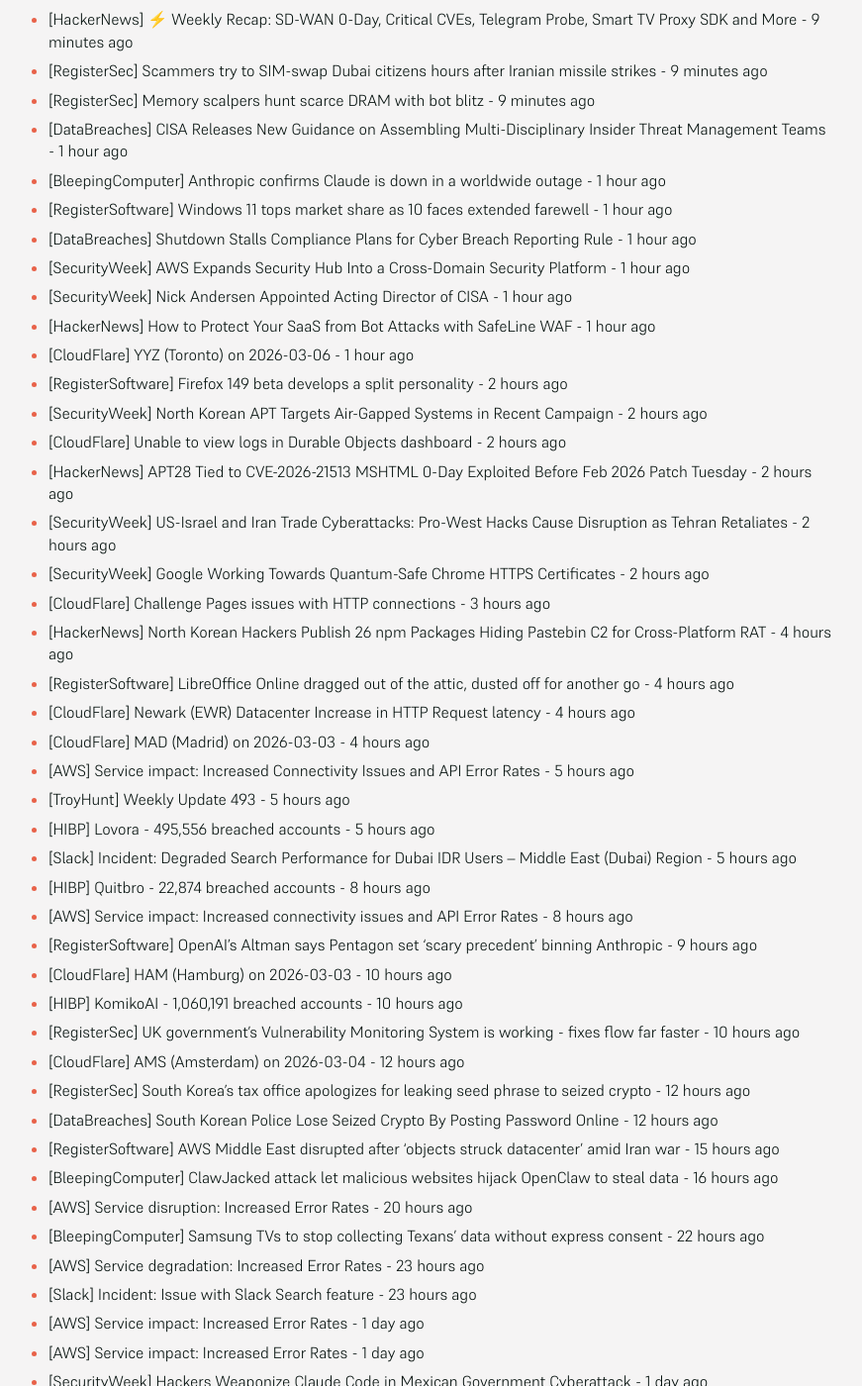
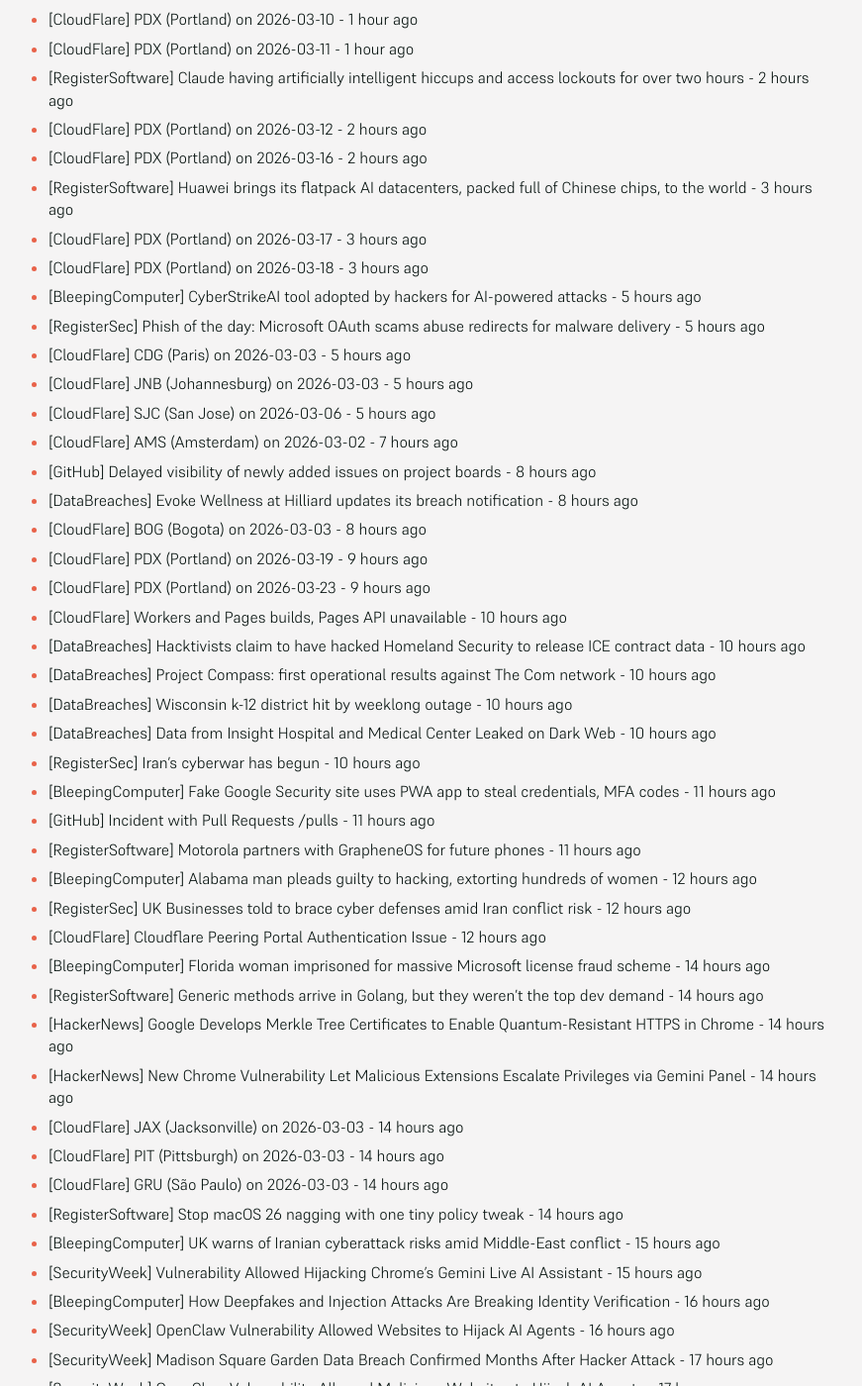
Before and after one commit to SecOpsNews/news, a Jekyll site: the page built from index.md, in a window 1280 px wide and 1400 px high, scrolled down 354 px. Shown: the whole window at 99% size, without its empty margins (215-1086 px from the left). Built offline with Jekyll 4.4.1, drawn with Linux system fonts in a browser that asks for light colours; some of the changed text lies outside the part shown.

Commit message:
New Feed

```diff
--- a/index.md
+++ b/index.md
@@ -9,62 +9,101 @@ description: Latest Updates
 
 <!-- SecOps start -->
 
-- [SecurityWeek] Madison Square Garden Data Breach Confirmed Months After Hacker Attack - 9 minutes ago
-- [SecurityWeek] OpenClaw Vulnerability Allowed Malicious Websites to Hijack AI Agents - 9 minutes ago
-- [RegisterSoftware] SAP writes $480M check to finally end IP legal spat with Teradata - 9 minutes ago
-- [HackerNews] ⚡ Weekly Recap: SD-WAN 0-Day, Critical CVEs, Telegram Probe, Smart TV Proxy SDK and More - 9 minutes ago
-- [RegisterSec] Scammers try to SIM-swap Dubai citizens hours after Iranian missile strikes - 9 minutes ago
-- [RegisterSec] Memory scalpers hunt scarce DRAM with bot blitz - 9 minutes ago
-- [DataBreaches] CISA Releases New Guidance on Assembling Multi-Disciplinary Insider Threat Management Teams - 1 hour ago
-- [BleepingComputer] Anthropic confirms Claude is down in a worldwide outage - 1 hour ago
-- [RegisterSoftware] Windows 11 tops market share as 10 faces extended farewell - 1 hour ago
-- [DataBreaches] Shutdown Stalls Compliance Plans for Cyber Breach Reporting Rule - 1 hour ago
-- [SecurityWeek] AWS Expands Security Hub Into a Cross-Domain Security Platform - 1 hour ago
-- [SecurityWeek] Nick Andersen Appointed Acting Director of CISA - 1 hour ago
-- [HackerNews] How to Protect Your SaaS from Bot Attacks with SafeLine WAF - 1 hour ago
-- [CloudFlare] YYZ (Toronto) on 2026-03-06 - 1 hour ago
-- [RegisterSoftware] Firefox 149 beta develops a split personality - 2 hours ago
-- [SecurityWeek] North Korean APT Targets Air-Gapped Systems in Recent Campaign - 2 hours ago
-- [CloudFlare] Unable to view logs in Durable Objects dashboard - 2 hours ago
-- [HackerNews] APT28 Tied to CVE-2026-21513 MSHTML 0-Day Exploited Before Feb 2026 Patch Tuesday - 2 hours ago
-- [SecurityWeek] US-Israel and Iran Trade Cyberattacks: Pro-West Hacks Cause Disruption as Tehran Retaliates - 2 hours ago
-- [SecurityWeek] Google Working Towards Quantum-Safe Chrome HTTPS Certificates - 2 hours ago
-- [CloudFlare] Challenge Pages issues with HTTP connections - 3 hours ago
-- [HackerNews] North Korean Hackers Publish 26 npm Packages Hiding Pastebin C2 for Cross-Platform RAT - 4 hours ago
-- [RegisterSoftware] LibreOffice Online dragged out of the attic, dusted off for another go - 4 hours ago
-- [CloudFlare] Newark (EWR) Datacenter Increase in HTTP Request latency - 4 hours ago
-- [CloudFlare] MAD (Madrid) on 2026-03-03 - 4 hours ago
-- [AWS] Service impact: Increased Connectivity Issues and API Error Rates - 5 hours ago
-- [TroyHunt] Weekly Update 493 - 5 hours ago
-- [HIBP] Lovora - 495,556 breached accounts - 5 hours ago
-- [Slack] Incident: Degraded Search Performance for Dubai IDR Users – Middle East (Dubai) Region - 5 hours ago
-- [HIBP] Quitbro - 22,874 breached accounts - 8 hours ago
-- [AWS] Service impact: Increased connectivity issues and API Error Rates - 8 hours ago
-- [RegisterSoftware] OpenAI’s Altman says Pentagon set ‘scary precedent’ binning Anthropic - 9 hours ago
-- [CloudFlare] HAM (Hamburg) on 2026-03-03 - 10 hours ago
-- [HIBP] KomikoAI - 1,060,191 breached accounts - 10 hours ago
-- [RegisterSec] UK government's Vulnerability Monitoring System is working - fixes flow far faster - 10 hours ago
-- [CloudFlare] AMS (Amsterdam) on 2026-03-04 - 12 hours ago
-- [RegisterSec] South Korea’s tax office apologizes for leaking seed phrase to seized crypto - 12 hours ago
-- [DataBreaches] South Korean Police Lose Seized Crypto By Posting Password Online - 12 hours ago
-- [RegisterSoftware] AWS Middle East disrupted after ‘objects struck datacenter’ amid Iran war - 15 hours ago
-- [BleepingComputer] ClawJacked attack let malicious websites hijack OpenClaw to steal data - 16 hours ago
-- [AWS] Service disruption: Increased Error Rates - 20 hours ago
-- [BleepingComputer] Samsung TVs to stop collecting Texans’ data without express consent - 22 hours ago
-- [AWS] Service degradation: Increased Error Rates - 23 hours ago
-- [Slack] Incident: Issue with Slack Search feature - 23 hours ago
+- [CloudFlare] LIS (Lisbon) on 2026-03-04 - 26 minutes ago
+- [CloudFlare] PDX (Portland) on 2026-03-09 - 26 minutes ago
+- [RegisterSec] Gamers furious as Brit studio Cloud Imperium quietly admits to data breach - 1 hour ago
+- [CloudFlare] PDX (Portland) on 2026-03-10 - 1 hour ago
+- [CloudFlare] PDX (Portland) on 2026-03-11 - 1 hour ago
+- [RegisterSoftware] Claude having artificially intelligent hiccups and access lockouts for over two hours - 2 hours ago
+- [CloudFlare] PDX (Portland) on 2026-03-12 - 2 hours ago
+- [CloudFlare] PDX (Portland) on 2026-03-16 - 2 hours ago
+- [RegisterSoftware] Huawei brings its flatpack AI datacenters, packed full of Chinese chips, to the world - 3 hours ago
+- [CloudFlare] PDX (Portland) on 2026-03-17 - 3 hours ago
+- [CloudFlare] PDX (Portland) on 2026-03-18 - 3 hours ago
+- [BleepingComputer] CyberStrikeAI tool adopted by hackers for AI-powered attacks - 5 hours ago
+- [RegisterSec] Phish of the day: Microsoft OAuth scams abuse redirects for malware delivery - 5 hours ago
+- [CloudFlare] CDG (Paris) on 2026-03-03 - 5 hours ago
+- [CloudFlare] JNB (Johannesburg) on 2026-03-03 - 5 hours ago
+- [CloudFlare] SJC (San Jose) on 2026-03-06 - 5 hours ago
+- [CloudFlare] AMS (Amsterdam) on 2026-03-02 - 7 hours ago
+- [GitHub] Delayed visibility of newly added issues on project boards - 8 hours ago
+- [DataBreaches] Evoke Wellness at Hilliard updates its breach notification - 8 hours ago
+- [CloudFlare] BOG (Bogota) on 2026-03-03 - 8 hours ago
+- [CloudFlare] PDX (Portland) on 2026-03-19 - 9 hours ago
+- [CloudFlare] PDX (Portland) on 2026-03-23 - 9 hours ago
+- [CloudFlare] Workers and Pages builds, Pages API unavailable - 10 hours ago
+- [DataBreaches] Hacktivists claim to have hacked Homeland Security to release ICE contract data - 10 hours ago
+- [DataBreaches] Project Compass: first operational results against The Com network - 10 hours ago
+- [DataBreaches] Wisconsin k-12 district hit by weeklong outage - 10 hours ago
+- [DataBreaches] Data from Insight Hospital and Medical Center Leaked on Dark Web - 10 hours ago
+- [RegisterSec] Iran's cyberwar has begun - 10 hours ago
+- [BleepingComputer] Fake Google Security site uses PWA app to steal credentials, MFA codes - 11 hours ago
+- [GitHub] Incident with Pull Requests /pulls - 11 hours ago
+- [RegisterSoftware] Motorola partners with GrapheneOS for future phones - 11 hours ago
+- [BleepingComputer] Alabama man pleads guilty to hacking, extorting hundreds of women - 12 hours ago
+- [RegisterSec] UK Businesses told to brace cyber defenses amid Iran conflict risk - 12 hours ago
+- [CloudFlare] Cloudflare Peering Portal Authentication Issue - 12 hours ago
+- [BleepingComputer] Florida woman imprisoned for massive Microsoft license fraud scheme - 14 hours ago
+- [RegisterSoftware] Generic methods arrive in Golang, but they weren't the top dev demand - 14 hours ago
+- [HackerNews] Google Develops Merkle Tree Certificates to Enable Quantum-Resistant HTTPS in Chrome - 14 hours ago
+- [HackerNews] New Chrome Vulnerability Let Malicious Extensions Escalate Privileges via Gemini Panel - 14 hours ago
+- [CloudFlare] JAX (Jacksonville) on 2026-03-03 - 14 hours ago
+- [CloudFlare] PIT (Pittsburgh) on 2026-03-03 - 14 hours ago
+- [CloudFlare] GRU (São Paulo) on 2026-03-03 - 14 hours ago
+- [RegisterSoftware] Stop macOS 26 nagging with one tiny policy tweak - 14 hours ago
+- [BleepingComputer] UK warns of Iranian cyberattack risks amid Middle-East conflict - 15 hours ago
+- [SecurityWeek] Vulnerability Allowed Hijacking Chrome’s Gemini Live AI Assistant - 15 hours ago
+- [BleepingComputer] How Deepfakes and Injection Attacks Are Breaking Identity Verification - 16 hours ago
+- [SecurityWeek] OpenClaw Vulnerability Allowed Websites to Hijack AI Agents - 16 hours ago
+- [SecurityWeek] Madison Square Garden Data Breach Confirmed Months After Hacker Attack - 17 hours ago
+- [SecurityWeek] OpenClaw Vulnerability Allowed Malicious Websites to Hijack AI Agents - 17 hours ago
+- [RegisterSoftware] SAP writes $480M check to finally end IP legal spat with Teradata - 17 hours ago
+- [HackerNews] ⚡ Weekly Recap: SD-WAN 0-Day, Critical CVEs, Telegram Probe, Smart TV Proxy SDK and More - 17 hours ago
+- [RegisterSec] Scammers try to SIM-swap Dubai citizens hours after Iranian missile strikes - 17 hours ago
+- [RegisterSec] Memory scalpers hunt scarce DRAM with bot blitz - 17 hours ago
+- [DataBreaches] CISA Releases New Guidance on Assembling Multi-Disciplinary Insider Threat Management Teams - 18 hours ago
+- [BleepingComputer] Anthropic confirms Claude is down in a worldwide outage - 18 hours ago
+- [RegisterSoftware] Windows 11 tops market share as 10 faces extended farewell - 18 hours ago
+- [DataBreaches] Shutdown Stalls Compliance Plans for Cyber Breach Reporting Rule - 18 hours ago
+- [SecurityWeek] AWS Expands Security Hub Into a Cross-Domain Security Platform - 18 hours ago
+- [SecurityWeek] Nick Andersen Appointed Acting Director of CISA - 18 hours ago
+- [HackerNews] How to Protect Your SaaS from Bot Attacks with SafeLine WAF - 18 hours ago
+- [CloudFlare] YYZ (Toronto) on 2026-03-06 - 18 hours ago
+- [RegisterSoftware] Firefox 149 beta develops a split personality - 19 hours ago
+- [SecurityWeek] North Korean APT Targets Air-Gapped Systems in Recent Campaign - 19 hours ago
+- [CloudFlare] Unable to view logs in Durable Objects dashboard - 19 hours ago
+- [HackerNews] APT28 Tied to CVE-2026-21513 MSHTML 0-Day Exploited Before Feb 2026 Patch Tuesday - 19 hours ago
+- [SecurityWeek] US-Israel and Iran Trade Cyberattacks: Pro-West Hacks Cause Disruption as Tehran Retaliates - 19 hours ago
+- [SecurityWeek] Google Working Towards Quantum-Safe Chrome HTTPS Certificates - 19 hours ago
+- [CloudFlare] Challenge Pages issues with HTTP connections - 20 hours ago
+- [HackerNews] North Korean Hackers Publish 26 npm Packages Hiding Pastebin C2 for Cross-Platform RAT - 21 hours ago
+- [RegisterSoftware] LibreOffice Online dragged out of the attic, dusted off for another go - 21 hours ago
+- [CloudFlare] Newark (EWR) Datacenter Increase in HTTP Request latency - 21 hours ago
+- [CloudFlare] MAD (Madrid) on 2026-03-03 - 21 hours ago
+- [AWS] Service impact: Increased Connectivity Issues and API Error Rates - 22 hours ago
+- [TroyHunt] Weekly Update 493 - 22 hours ago
+- [HIBP] Lovora - 495,556 breached accounts - 22 hours ago
+- [Slack] Incident: Degraded Search Performance for Dubai IDR Users – Middle East (Dubai) Region - 22 hours ago
+- [HIBP] Quitbro - 22,874 breached accounts - 1 day ago
+- [AWS] Service impact: Increased connectivity issues and API Error Rates - 1 day ago
+- [RegisterSoftware] OpenAI’s Altman says Pentagon set ‘scary precedent’ binning Anthropic - 1 day ago
+- [CloudFlare] HAM (Hamburg) on 2026-03-03 - 1 day ago
+- [HIBP] KomikoAI - 1,060,191 breached accounts - 1 day ago
+- [RegisterSec] UK government's Vulnerability Monitoring System is working - fixes flow far faster - 1 day ago
+- [CloudFlare] AMS (Amsterdam) on 2026-03-04 - 1 day ago
+- [RegisterSec] South Korea’s tax office apologizes for leaking seed phrase to seized crypto - 1 day ago
+- [DataBreaches] South Korean Police Lose Seized Crypto By Posting Password Online - 1 day ago
+- [RegisterSoftware] AWS Middle East disrupted after ‘objects struck datacenter’ amid Iran war - 1 day ago
+- [BleepingComputer] ClawJacked attack let malicious websites hijack OpenClaw to steal data - 1 day ago
+- [AWS] Service disruption: Increased Error Rates - 1 day ago
+- [BleepingComputer] Samsung TVs to stop collecting Texans’ data without express consent - 1 day ago
+- [AWS] Service degradation: Increased Error Rates - 1 day ago
+- [Slack] Incident: Issue with Slack Search feature - 1 day ago
 - [AWS] Service impact: Increased Error Rates - 1 day ago
 - [AWS] Service impact: Increased Error Rates - 1 day ago
 - [SecurityWeek] Hackers Weaponize Claude Code in Mexican Government Cyberattack - 1 day ago
 - [RegisterSoftware] OpenClaw, but in containers: Meet NanoClaw - 1 day ago
 - [RegisterSoftware] SaaS-pocalypse chatter is doomster pr0n. It would be nice if enterprise IT were boring again - 1 day ago
-- [BleepingComputer] QuickLens Chrome extension steals crypto, shows ClickFix attack - 1 day ago
-- [HackerNews] ClawJacked Flaw Lets Malicious Sites Hijack Local OpenClaw AI Agents via WebSocket - 1 day ago
-- [BleepingComputer] $4.8M in crypto stolen after Korean tax agency exposes wallet seed - 1 day ago
-- [DataBreaches] Connecticut Senate Bill Raises the Stakes on Data Breach Response - 2 days ago
-- [DataBreaches] Leaked Odido data exposes sensitive information - 2 days ago
-- [DataBreaches] Israel plunges Iran into darkness with largest cyberattack in history during attack against Iran - 2 days ago
-- [DataBreaches] Court Refuses to Slice Up CiCi’s Cyber Extortion Coverage - 2 days ago
 - [DataBreaches] Russian-linked hackers appear to have launched a crippling cyberattack on Western New Mexico University - 10 months ago
 - [DataBreaches] SK Telecom vows to take full responsibility for damage from recent data leak - 10 months ago
 - [HackerNews] Storm-1977 Hits Education Clouds with AzureChecker, Deploys 200+ Crypto Mining Containers - 10 months ago
```
